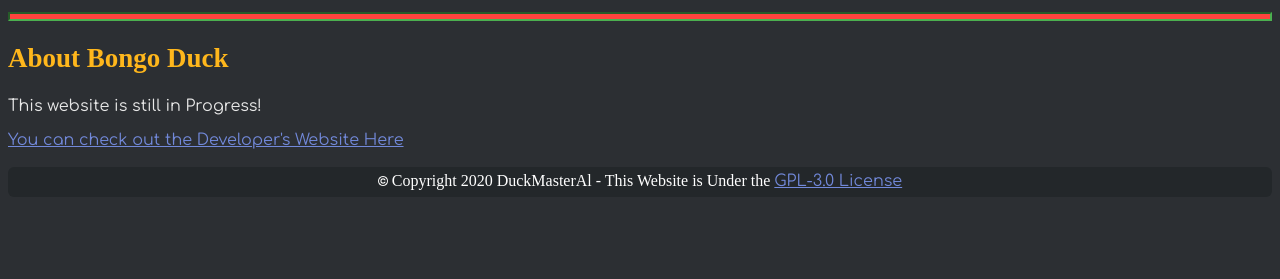
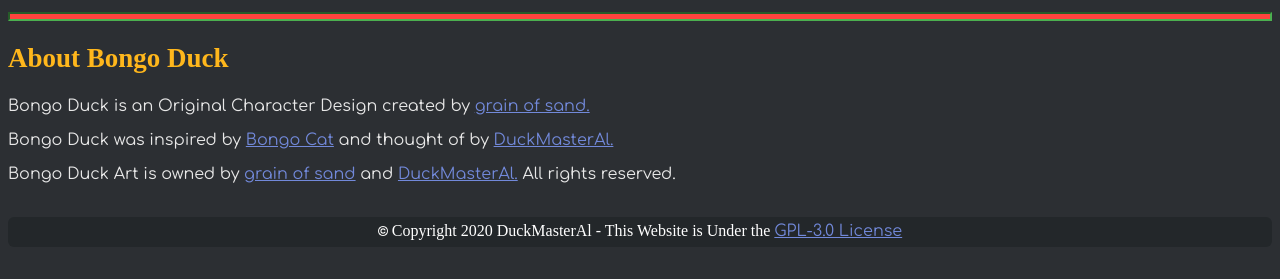
Before and after one commit to bongo-duck/bongo-duck.github.io, a plain HTML site: page index.html in a window 1280 px wide. Shown: the part 393-672 px from the top of the page. Drawn offline with Linux system fonts and the light colour scheme; a web font is replaced by a local one.

Commit message:
Finished About Section

```diff
--- a/index.html
+++ b/index.html
@@ -2,7 +2,7 @@
 <html lang="en">
 <head>
   <link href="https://fonts.googleapis.com/css2?family=Happy+Monkey&family=Londrina+Shadow&family=Montserrat&family=Baloo+Tamma+2&family=Comfortaa&display=swap" rel="stylesheet">
-  <link href="files/styles/homepage.css" rel="stylesheet">
+  <link href="files/style.css" rel="stylesheet">
   <link rel="icon" href="files/avatar.ico">
   <link rel="shortcut icon" type="image/png" href="https://duck.js.org/files/avatar.webp">
   <meta name="theme-color" content="#00aeff">
@@ -26,9 +26,9 @@
   </script>
   <div id="about">
     <h2>About Bongo Duck</h2>
-    <p>This website is still in Progress!</p>
-    <a href="https://bduck.xyz">You can check out the Developer's Website Here</a>
-    <!-- Here we will list the designer, why it was made, and meeeeeeeeee :V -->
+    <p>Bongo Duck is an Original Character Design created by <a href="https://grain-ofsand.github.io">grain of sand.</a></p>
+    <p>Bongo Duck was inspired by <a href="https://bongo.cat">Bongo Cat</a> and thought of by <a href="https://bduck.xyz">DuckMasterAl.</a></p>
+    <p>Bongo Duck Art is owned by <a href="https://grain-ofsand.github.io">grain of sand</a> and <a href="https://duck.js.org">DuckMasterAl.</a> All rights reserved.</p>
   </div>
   <!-- <div id="gallery">
     <img src="files/gallery/8bit.png">
```
Also changed, not shown: files/style.css (renamed from files/styles/homepage.css).
